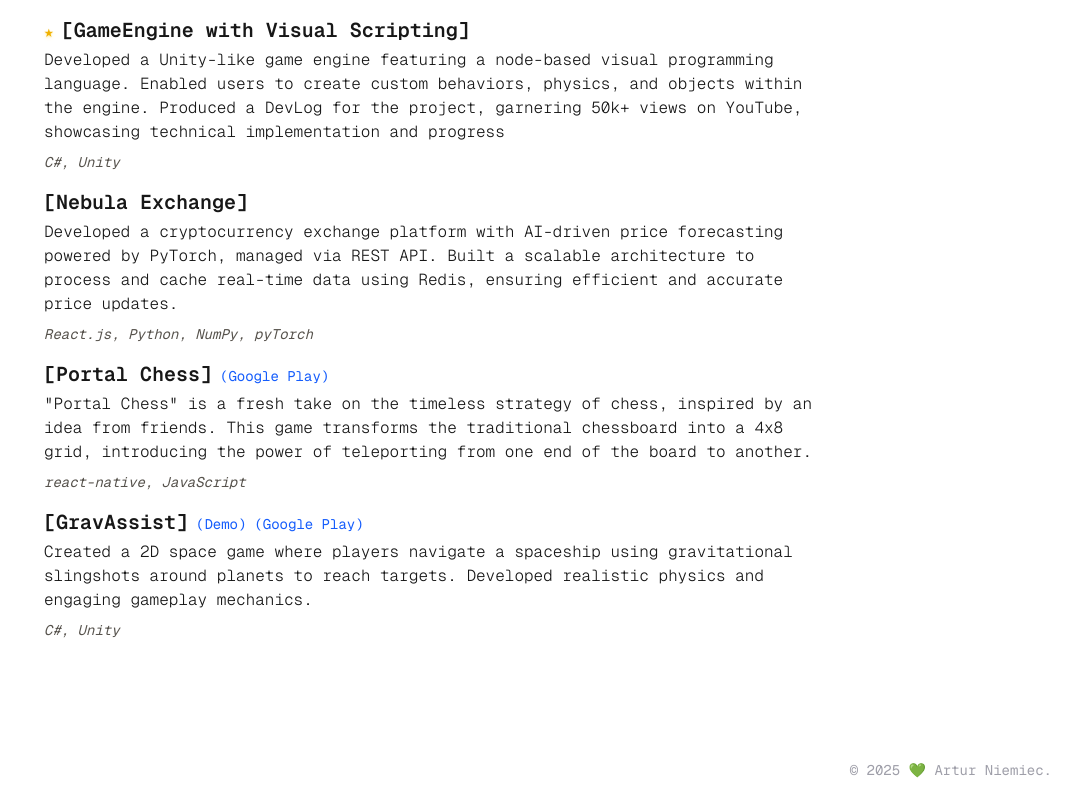
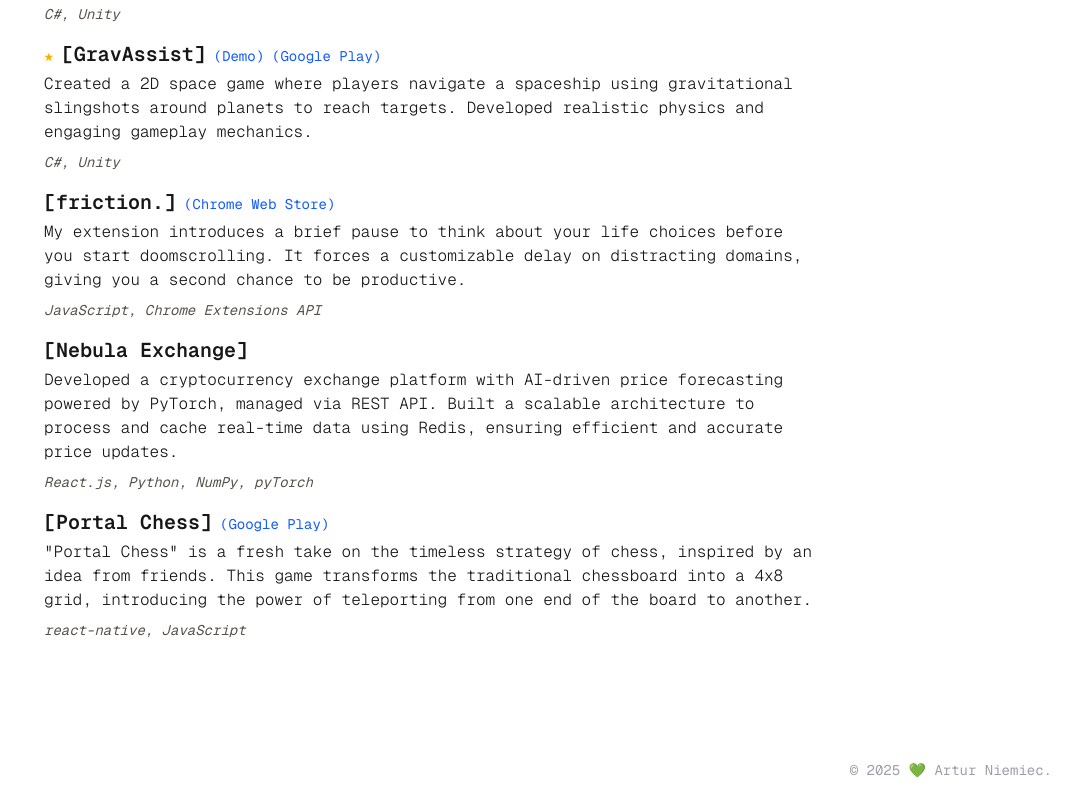
Before and after one commit to MrNtex/portfolio-v2, a Next.js app: page /projects in a window 1280 px wide. Shown: the part 580-1376 px from the top of the page, without its empty margins (212-1280 px from the left). Built offline with nearby package versions, Linux system fonts and the light colour scheme.

Commit message:
feat: update project favorites for "Friction" and "GravAssist"

```diff
--- a/data/projects.ts
+++ b/data/projects.ts
@@ -8,7 +8,6 @@ export const projects: ListedProjectProps[] = [
     link: "https://github.com/MrNtex/Friction",
     otherLinks: [{ label: "Chrome Web Store", url: "https://chromewebstore.google.com/detail/friction/eldgcoknahclehggomifndhangdmedij" }],
     technologies: ["JavaScript", "Chrome Extensions API"],
-    favorite: true
   },
   {
     title: "Nebula Exchange",
@@ -43,7 +42,8 @@ export const projects: ListedProjectProps[] = [
     link: "https://github.com/MrNtex/GravAssist",
     otherLinks: [{ label: "Google Play", url: "https://play.google.com/store/apps/details?id=com.ArturNiemiec.GravAssist" }],
     demoLink: "projects/grav-assist-demo",
-    technologies: ["C#", "Unity"]
+    technologies: ["C#", "Unity"],
+    favorite: true
   },
 ];
 
```
